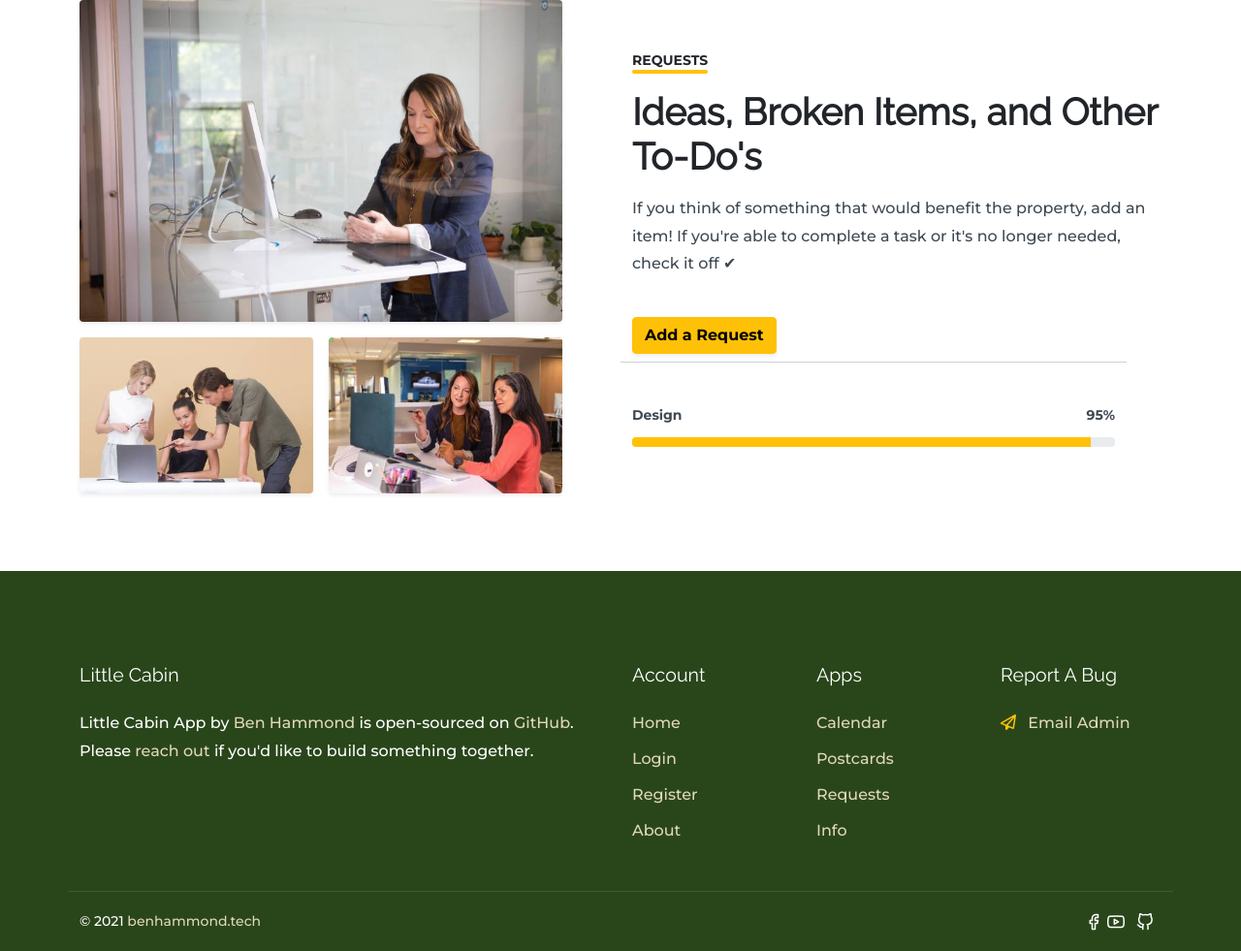
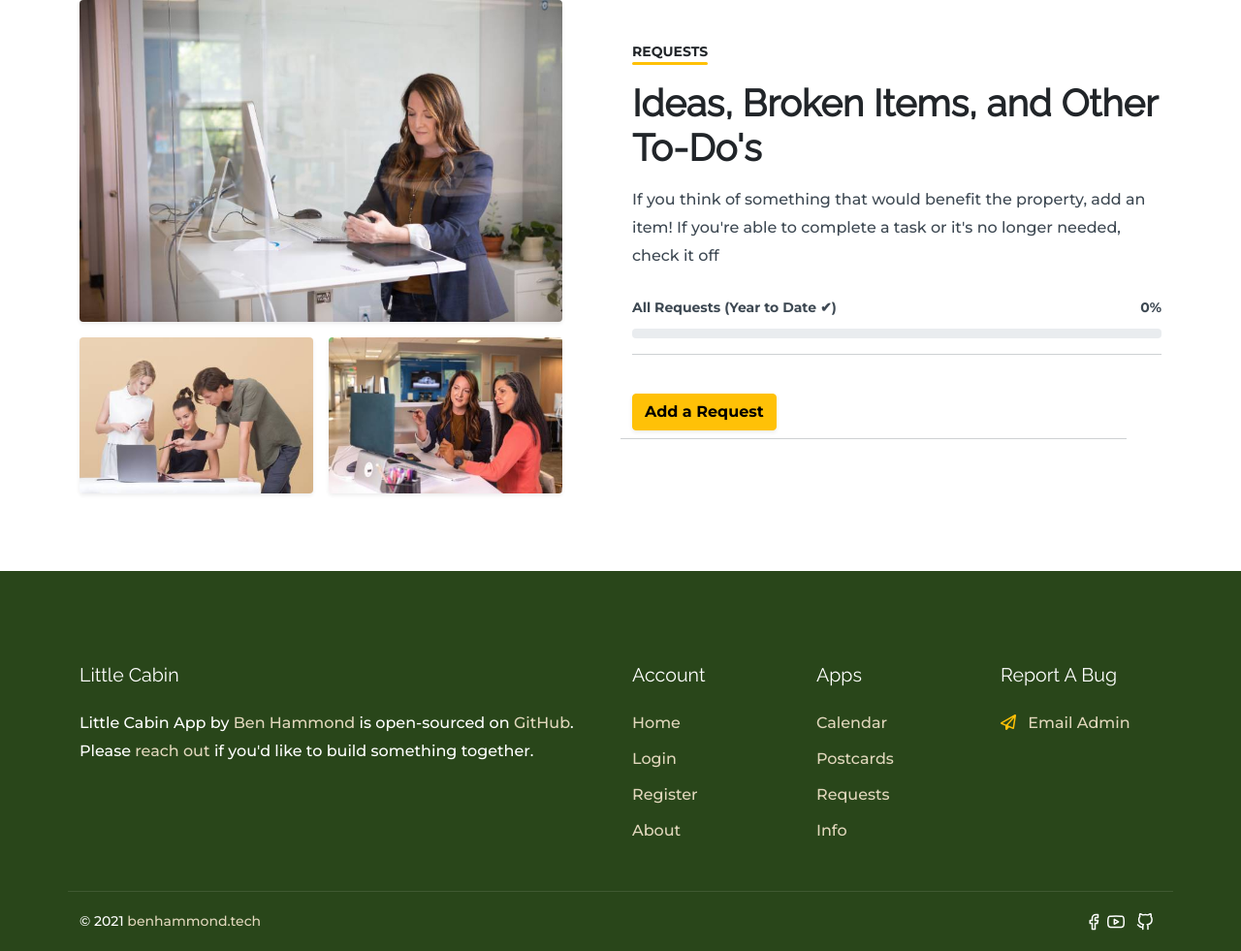
Before and after one commit to benhammondmusic/littlecabin, a Django app: page /requests/ in a window 1280 px wide. Shown: the part 80-1061 px from the top of the page at 97% size. Run offline with Django 3.2, Linux system fonts and the light colour scheme; the visitor is signed in with stand-in values (Sample User, id 1); data that the repository does not hold is empty; some libraries are stand-ins or nearby versions.

Commit message:
adds progress bars for user todos and ytd all todos

```diff
--- a/main_app/templates/requests.html
+++ b/main_app/templates/requests.html
@@ -21,11 +21,33 @@
         <div class="section-head mt-5 mt-lg-0">
           <span class="pre-title small position-relative fw-bold text-dark text-uppercase">Requests</span>
           <h2 class="section-title text-dark mt-3">Ideas, Broken Items, and Other To-Do's</h2>
-          <p class="section-subtitle mt-3">If you think of something that would benefit the property, add an item! If you're able to complete a task or it's no longer needed, check it off ✔</p>
+          <p class="section-subtitle mt-3">If you think of something that would benefit the property, add an item! If you're able to complete a task or it's no longer needed, check it off</p>
+        </div>
+        <div class="col-12">
+          {% if show_user_bar %}
+          <div class="mt-4">
+            <div class="clearfix">
+              <span class="d-block w-50 float-start fw-bold small">Your Requests (All Time ✔)</span>
+              <span class="d-block w-50 float-end fw-bold small text-end">{{completion_rate_user}}%</span>
+            </div>
+            <div class="progress mt-2">
+              <div class="progress-bar bg-warning text-dark" role="progressbar" style="width: {{completion_rate_user}}%" aria-valuenow="{{completion_rate_user}}" aria-valuemin="0" aria-valuemax="100"></div>
+            </div>
+          </div>
+          {% endif %}
+          <div class="mt-4">
+            <div class="clearfix">
+              <span class="d-block w-50 float-start fw-bold small">All Requests (Year to Date ✔)</span>
+              <span class="d-block w-50 float-end fw-bold small text-end">{{completion_rate_past_year}}%</span>
+            </div>
+            <div class="progress mt-2">
+              <div class="progress-bar bg-success text-dark" role="progressbar" style="width: {{completion_rate_past_year}}%" aria-valuenow="{{completion_rate_past_year}}" aria-valuemin="0" aria-valuemax="100"></div>
+            </div>
+          </div>
 
+          <hr />
           <a href="{% url 'create_request' %}" class="btn btn-warning shadow-sm mt-4 fw-bold">Add a Request</a>
         </div>
-
         <div class="requests-content mt-2 me-0 me-md-5">
           <div class="row">
             <ul class="check-list list-unstyled mb-0">
@@ -51,17 +73,6 @@
               </li>
               {% endfor%}
             </ul>
-            <div class="col-12">
-              <div class="mt-4">
-                <div class="clearfix">
-                  <span class="d-block w-50 float-start fw-bold small">Design</span>
-                  <span class="d-block w-50 float-end fw-bold small text-end">95%</span>
-                </div>
-                <div class="progress mt-2">
-                  <div class="progress-bar bg-warning text-dark" role="progressbar" style="width: 95%" aria-valuenow="95" aria-valuemin="0" aria-valuemax="100"></div>
-                </div>
-              </div>
-            </div>
           </div>
         </div>
       </div>
--- a/main_app/views.py
+++ b/main_app/views.py
@@ -90,9 +90,26 @@ def requests(request):
             error_message = 'Invalid Entry - try again'
 
     form = UserForm()
+
     unchecked_requests = Request.objects.filter(is_done = False).order_by('-created')
     checked_requests = Request.objects.filter(is_done = True).order_by('-created')
-    context = {'form': form, 'error_message': error_message, 'unchecked_requests': unchecked_requests, 'checked_requests': checked_requests}
+
+    today = datetime.datetime.now()
+    past_year_requests = Request.objects.filter(created__year=today.year)
+    past_year_complete = Request.objects.filter(created__year=today.year).filter(is_done=True)
+    completion_rate_past_year = 0
+    if len(past_year_requests) > 0:
+        completion_rate_past_year = int(100 * len(past_year_complete) / len(past_year_requests))
+
+    user_requests = Request.objects.filter(owner=request.user)
+    user_complete = Request.objects.filter(owner=request.user).filter(is_done=True)
+    completion_rate_user = 0
+    show_user_bar = False
+    if len(user_requests) > 0:
+        show_user_bar = True
+        completion_rate_user = int(100 * len(user_complete) / len(user_requests))
+
+    context = {'form': form, 'error_message': error_message, 'unchecked_requests': unchecked_requests, 'checked_requests': checked_requests, 'completion_rate_user': completion_rate_user, "completion_rate_past_year": completion_rate_past_year, "show_user_bar": show_user_bar}
     return render(request, 'requests.html', context)
 
 @login_required
```
